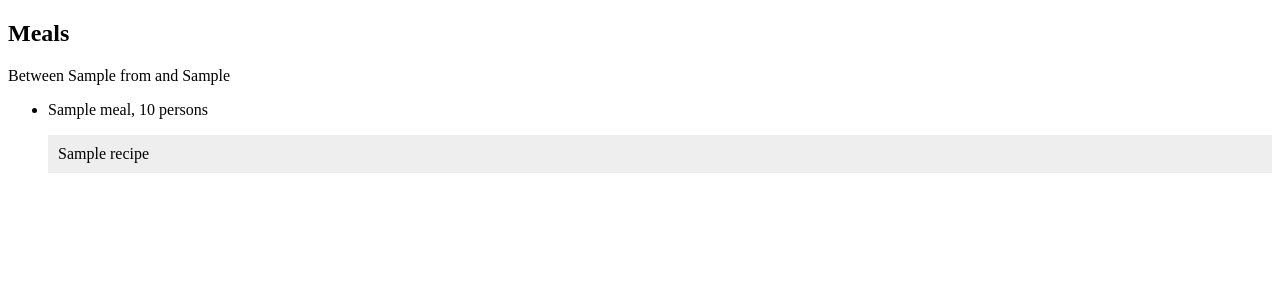
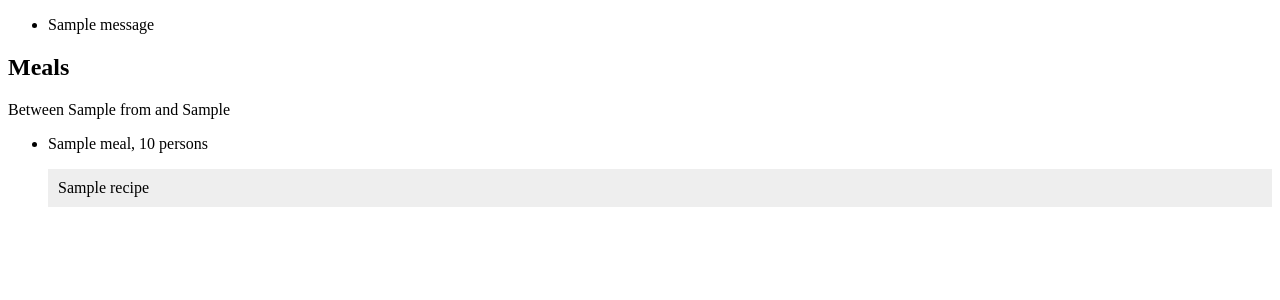
Before and after one commit to madjar/flem-old, a Django app: template templates/planning/range.html in a window 1280 px wide. Shown: the top 300 px of the page. Run offline with Django 3.2, Linux system fonts and the light colour scheme; the template is opened without the code that fills it: most values are stand-ins (such as "Sample title", 1, 10 or a date in 2020); one stand-in notice (Sample message) is shown.

Commit message:
Added some messages to give a feedback after modifications.

```diff
--- a/food/views.py
+++ b/food/views.py
@@ -4,6 +4,8 @@ from django.shortcuts import get_object_or_404, render_to_response, redirect
 from django.template.context import RequestContext
 from django.forms.models import inlineformset_factory
 from food.utils import get_ingredient_amount_from_string
+from django.contrib import messages
+
 
 def recipe_edit(request, id):
     IngredientFormset = inlineformset_factory(Recipe, Containment)
@@ -15,6 +17,7 @@ def recipe_edit(request, id):
         if form.is_valid() and formset.is_valid():
             recipe = form.save()
             formset.save()
+            messages.success(request, 'Recipe updated.')
             return redirect(recipe_edit, id=recipe.id)
 
     else:
@@ -49,7 +52,7 @@ def recipe_ingredient_wizard(request, id):
                                                       defaults={'amount': 0})
                 c.amount += float(ia['amount'])
                 c.save()
-            #TODO a little message to the user
+            messages.success(request, 'Ingredients updated.')
             return redirect(recipe)
         else:
             form = IngredientWizardForm(request.POST)
--- a/templates/base.html
+++ b/templates/base.html
@@ -7,9 +7,18 @@
     <title>{% block title %}Flem{% endblock %}</title>
 </head>
 <body>
-    <div id="header">{% block header %}{% endblock %}</div>
-    <div id="menu">{% block menu %}{% endblock %}</div>
-    <div id="content">{% block content %}{% endblock %}</div>
-    <div id="footer">{% block footer %}{% endblock %}</div>
+<div id="header">{% block header %}{% endblock %}</div>
+<div id="menu">{% block menu %}{% endblock %}</div>
+{% if messages %}
+    <div id="messages">
+        <ul class="messages">
+            {% for message in messages %}
+                <li{% if message.tags %} class="{{ message.tags }}"{% endif %}>{{ message }}</li>
+            {% endfor %}
+        </ul>
+    </div>
+{% endif %}
+<div id="content">{% block content %}{% endblock %}</div>
+<div id="footer">{% block footer %}{% endblock %}</div>
 </body>
 </html>
```
